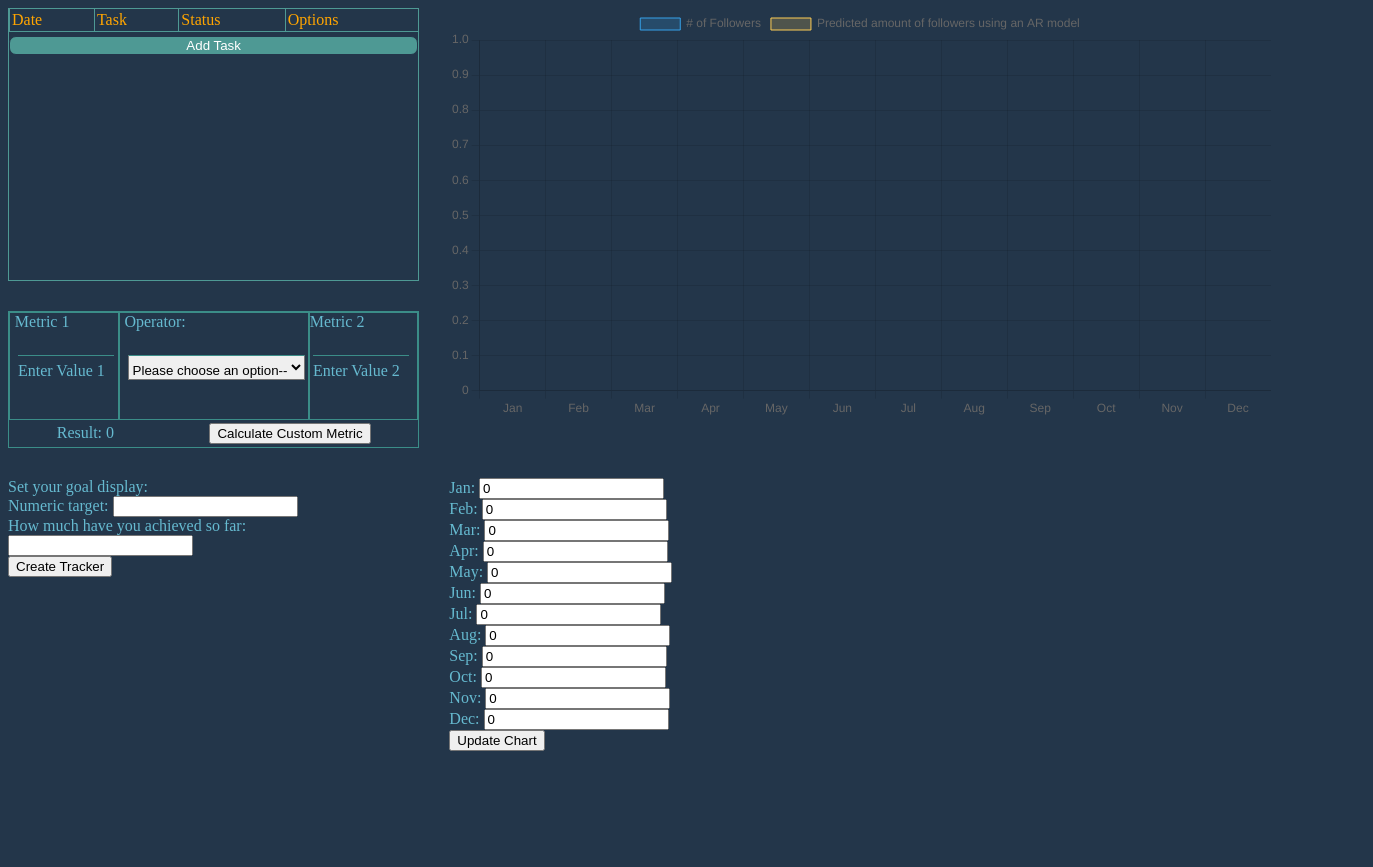
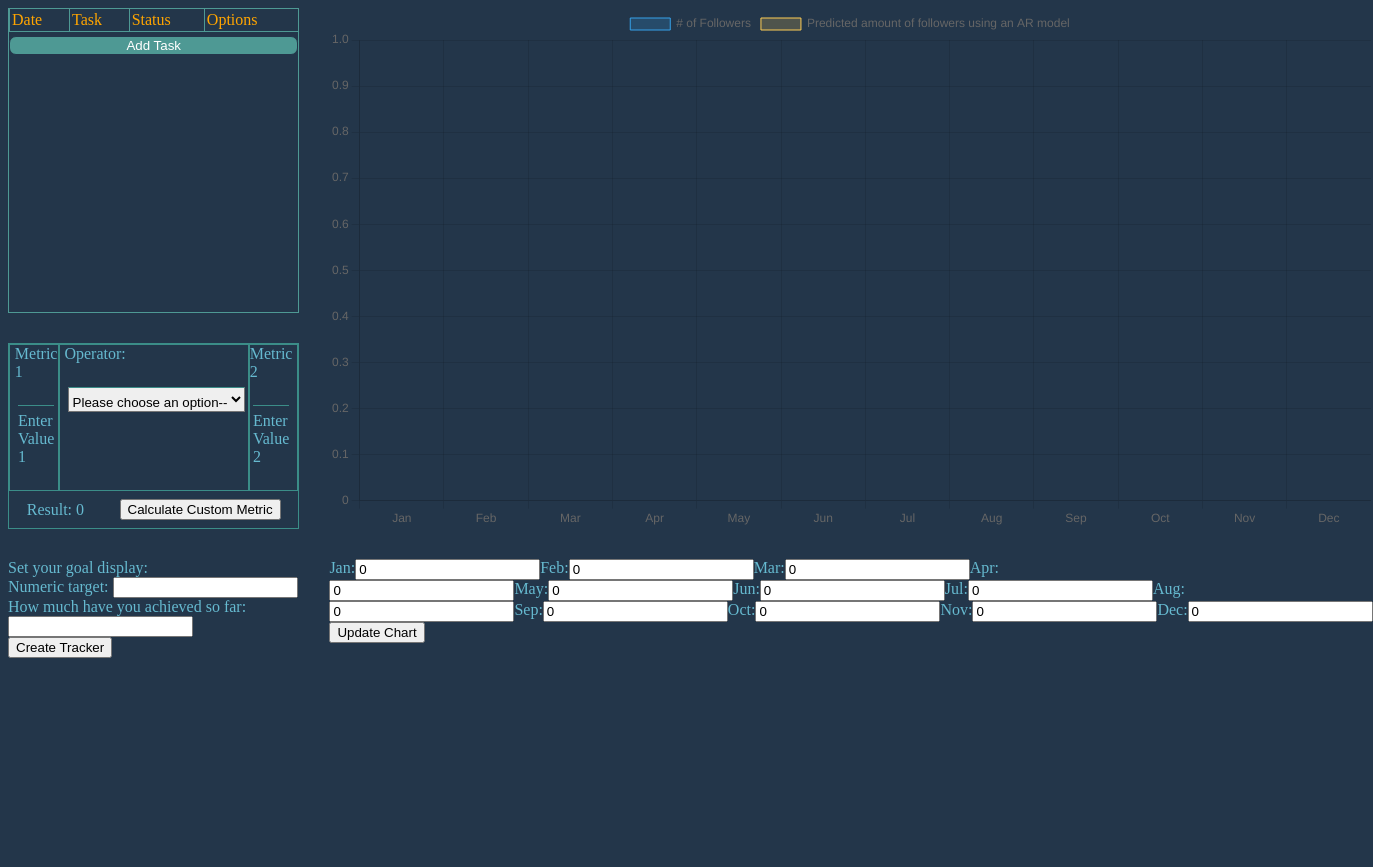
Before and after one commit to Viktotovich/v-and-bruno-tools, a website built with webpack: page src/index.html in a window 1280 px wide. Shown: the whole page, 1373 px wide, since content can reach past the window. Before the commit the page ends 800 px from the top, so only its background shows below. Built offline with nearby package versions, Linux system fonts and the light colour scheme.

Commit message:
"improved date allignment"

```diff
--- a/src/index.html
+++ b/src/index.html
@@ -99,30 +99,36 @@
         <!-- SECTION 6 - Update Chart Data -->
         <div class="update-chart-container">
             <form id="update-chart-form">
+                <div class="month-control">
                     <label for="jan">Jan:</label>
-                <input type="number" id="jan" name="jan" value="0"><br>
+                    <input type="number" id="jan" name="jan" value="0">
                     <label for="feb">Feb:</label>
-                <input type="number" id="feb" name="feb" value="0"><br>
+                    <input type="number" id="feb" name="feb" value="0">
                     <label for="mar">Mar:</label>
-                <input type="number" id="mar" name="mar" value="0"><br>
+                    <input type="number" id="mar" name="mar" value="0">
                     <label for="apr">Apr:</label>
-                <input type="number" id="apr" name="apr" value="0"><br>
+                </div>
+                <div class="month-control">
+                    <input type="number" id="apr" name="apr" value="0">
                     <label for="may">May:</label>
-                <input type="number" id="may" name="may" value="0"><br>
+                    <input type="number" id="may" name="may" value="0">
                     <label for="jun">Jun:</label>
-                <input type="number" id="jun" name="jun" value="0"><br>
+                    <input type="number" id="jun" name="jun" value="0">
                     <label for="jul">Jul:</label>
-                <input type="number" id="jul" name="jul" value="0"><br>
+                    <input type="number" id="jul" name="jul" value="0">
                     <label for="aug">Aug:</label>
-                <input type="number" id="aug" name="aug" value="0"><br>
+                </div>
+                <div class="month-control">
+                    <input type="number" id="aug" name="aug" value="0">
                     <label for="sep">Sep:</label>
-                <input type="number" id="sep" name="sep" value="0"><br>
+                    <input type="number" id="sep" name="sep" value="0">
                     <label for="oct">Oct:</label>
-                <input type="number" id="oct" name="oct" value="0"><br>
+                    <input type="number" id="oct" name="oct" value="0">
                     <label for="nov">Nov:</label>
-                <input type="number" id="nov" name="nov" value="0"><br>
+                    <input type="number" id="nov" name="nov" value="0">
                     <label for="dec">Dec:</label>
-                <input type="number" id="dec" name="dec" value="0"><br>
+                    <input type="number" id="dec" name="dec" value="0">
+                </div>
                 <button type="submit">Update Chart</button>
             </form>
         </div>
--- a/src/styles.css
+++ b/src/styles.css
@@ -187,3 +187,8 @@ textarea {
 .chart-container {
     grid-area: 1 / 2 / 3 / 3;
 }
+
+/* Section 6 - Update Chart System */
+.month-control {
+    display: flex;
+}
```
Lines whose indentation alone changed are shown as unchanged.
